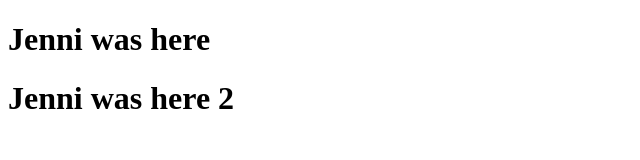
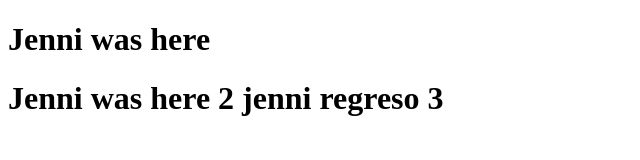
Before and after one commit to jennjenni9/rep1, a plain HTML site: page index.html in a window 1280 px wide. Shown: the whole page, without its empty margins (0-640 px from the left). Drawn offline with Linux system fonts and the light colour scheme.

Commit message:
se agrego un regreso

```diff
--- a/index.html
+++ b/index.html
@@ -11,6 +11,7 @@
     </h1>
     <h1>
         Jenni was here 2
+        jenni regreso 3
     </h1>
 </body>
 </html>
```
